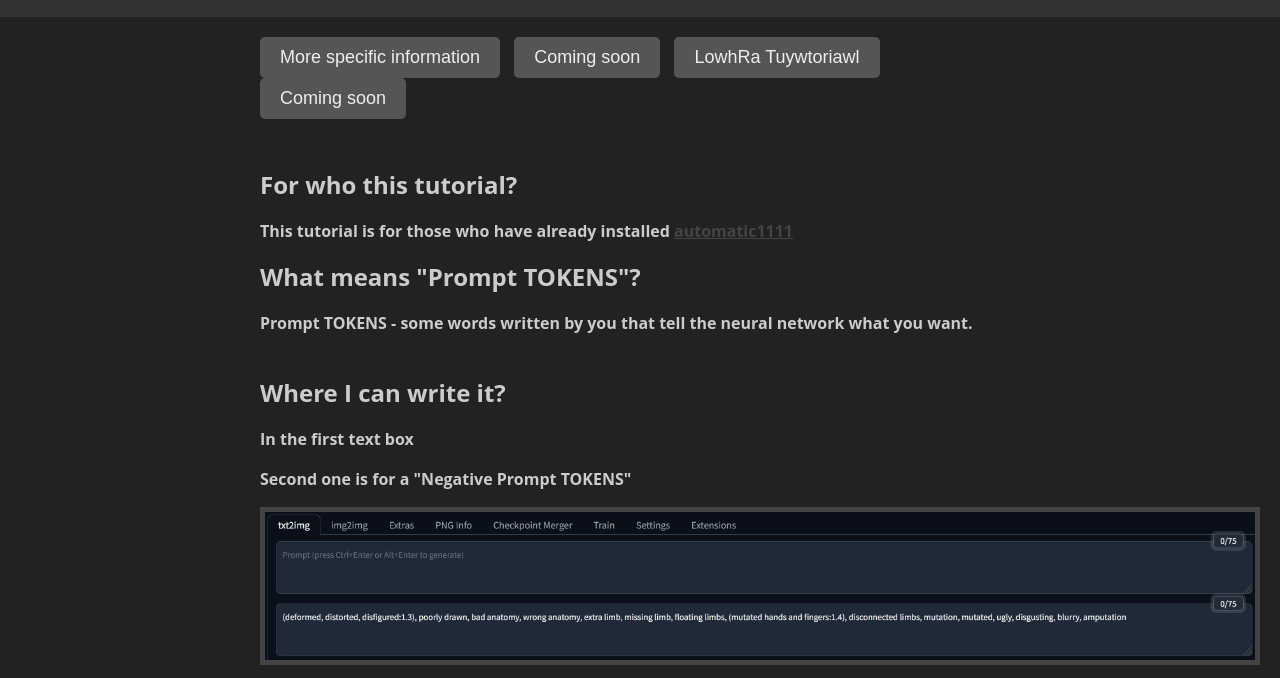
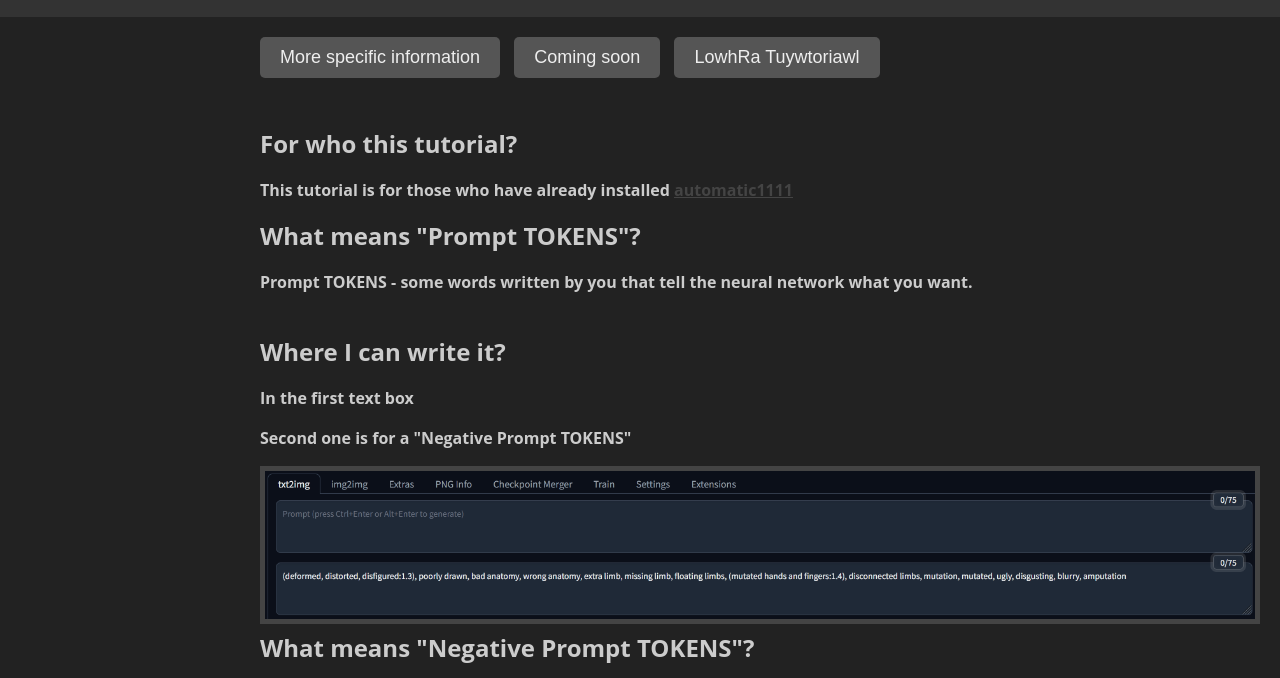
Before and after one commit to EDGES2/Prompt-TOKENS, a plain HTML site: page index.html in a window 1280 px wide. Shown: the part 119-797 px from the top of the page. Drawn offline with Linux system fonts and the light colour scheme.

Commit message:
removed useless sing\

```diff
--- a/index.html
+++ b/index.html
@@ -18,7 +18,7 @@
     <button onclick="location.href='page1.html'">More specific information</button>
     <button onclick="location.href='page2.html'">Coming soon</button>
     <button onclick="location.href='https://miclasher.github.io/lora-training-tutorial/'">LowhRa Tuywtoriawl</button>
-    <button onclick="location.href='tutorial2.html'">Coming soon</button>
+    <!-- <button onclick="location.href='tutorial2.html'">Coming soon</button> -->
       <br><br><br><h2>For who this tutorial?</h2>
       <h4>This tutorial is for those who have already installed <a href = "https://github.com/AUTOMATIC1111/stable-diffusion-webui">automatic1111</a></h><br>
       <h2>What means "Prompt TOKENS"?</h2>
```
